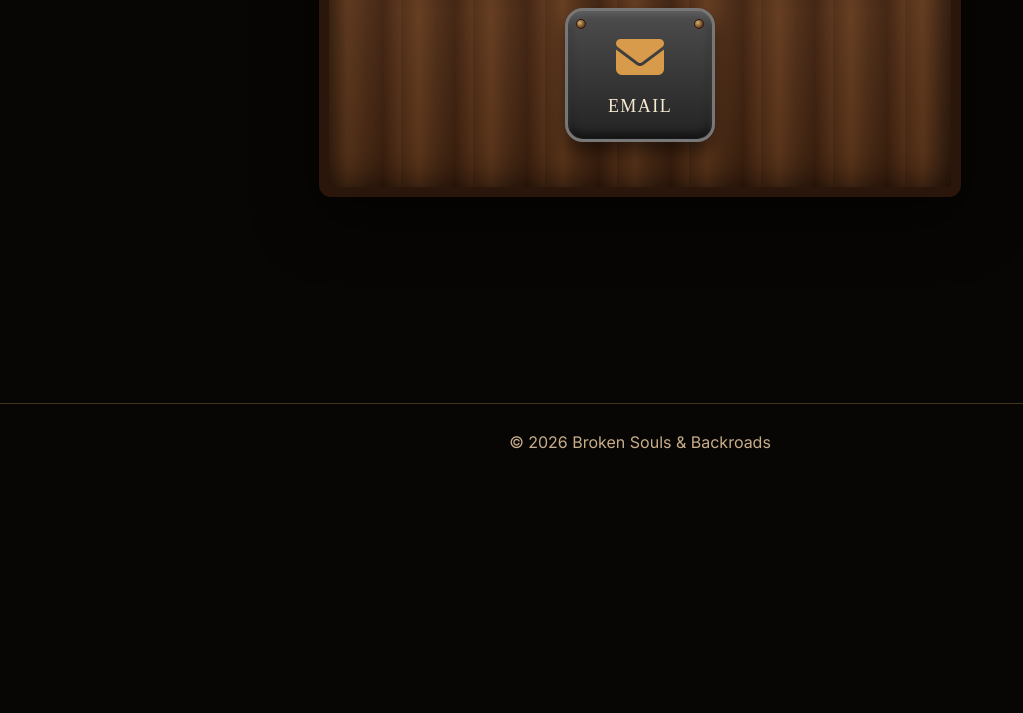
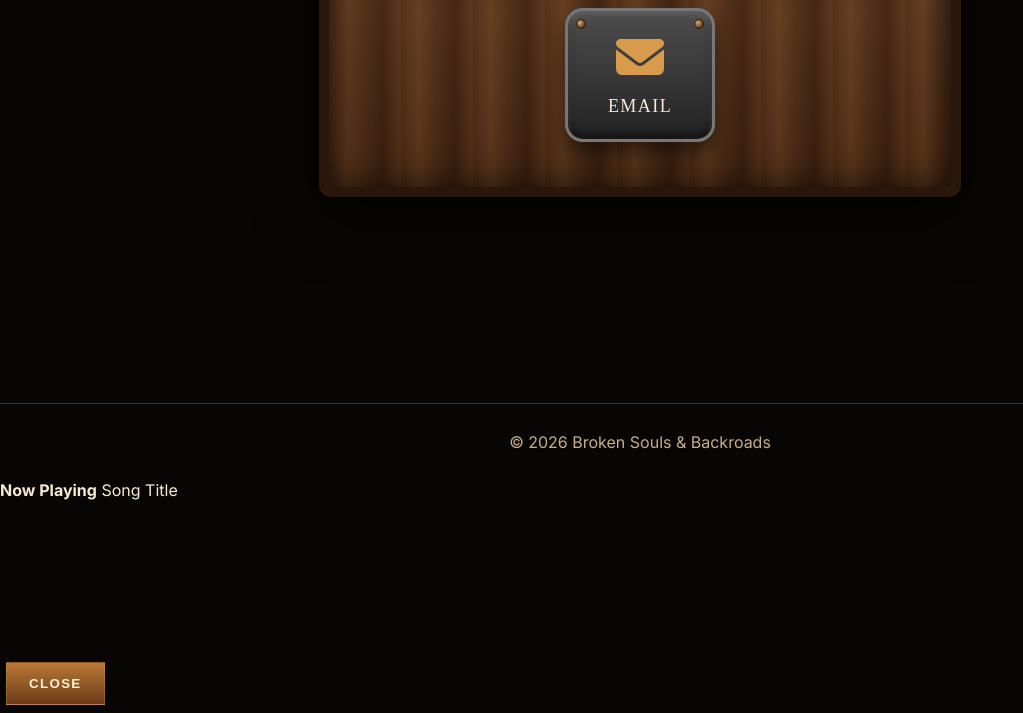
Before and after one commit to brokensoulsandbackroads/broken-souls-backroads, a plain HTML site: page index.html in a window 1280 px wide. Shown: the part 3461-4174 px from the top of the page, without its empty margins (0-1023 px from the left). Before the commit the page ends 3941 px from the top, so only its background shows below. Drawn offline with nearby package versions, Linux system fonts and the light colour scheme; a web font is replaced by a local one.

Commit message:
Update index.html

```diff
--- a/index.html
+++ b/index.html
@@ -56,21 +56,21 @@
       <div class="cards">
         <article>
           <img src="assets/angel-in-the-room.jpg" alt="Angel In The Room artwork">
-          <a href="https://youtu.be/EvVSE1tXBiA" target="_blank">
+          <a href="#" onclick="playSong('EvVSE1tXBiA', 'Angel In The Room'); return false;">
     <h3>Angel In The Room</h3>
 </a>
           <p>A song about love without words.</p>
         </article>
         <article>
           <img src="assets/carousel.jpg" alt="Carousel Built By A Lunatic artwork">
-          <a href="https://youtu.be/EsFNAKDNeLs" target="_blank">
+            <a href="#" onclick="playSong('EsFNAKDNeLs', 'Carousel Built By A Lunatic'); return false;">
     <h3>Carousel Built By A Lunatic</h3>
 </a>
           <p>Heavy country chaos for racing thoughts.</p>
         </article>
         <article>
           <img src="assets/Thorn.jpg" alt="Thorn artwork">
-          <a href="https://youtu.be/6OMHon-EdZs" target="_blank">
+          <a href="#" onclick="playSong('6OMHon-EdZs', 'Thorn in my Soul'); return false;">
     <h3>Thorn in my Soul</h3>
 </a>
           <p>A song not about forgivness but understanding...</p>
@@ -132,5 +132,24 @@
 
   <footer>© <span id="year"></span> Broken Souls &amp; Backroads</footer>
   <script src="script.js"></script>
+    <div id="music-player" class="music-player">
+  <div class="player-info">
+    <strong>Now Playing</strong>
+    <span id="player-title">Song Title</span>
+  </div>
+
+  <div class="player-video">
+    <iframe
+      id="player-frame"
+      src=""
+      title="YouTube music player"
+      frameborder="0"
+      allow="autoplay; encrypted-media"
+      allowfullscreen>
+    </iframe>
+  </div>
+
+  <button class="close-player" onclick="closePlayer()">Close</button>
+</div>
 </body>
 </html>
```
